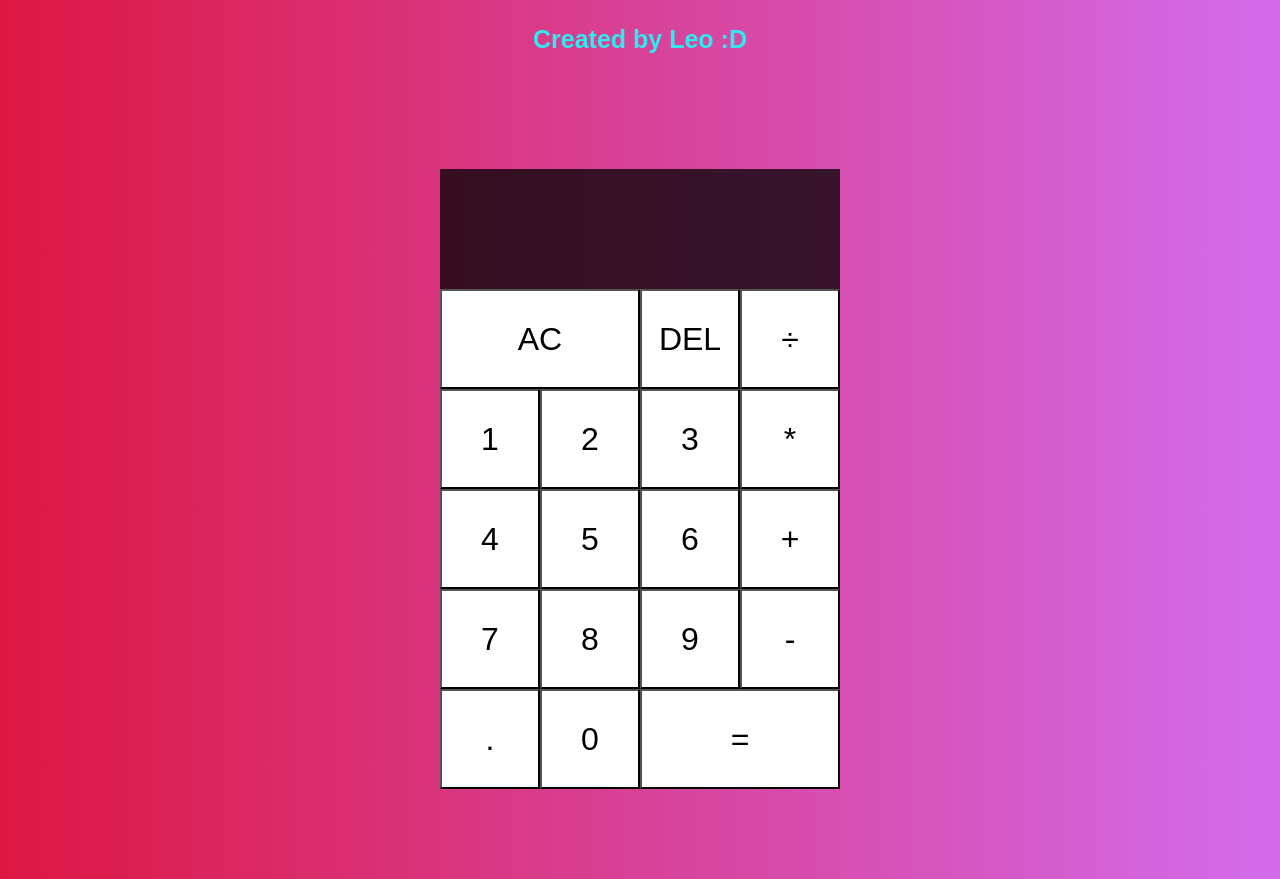
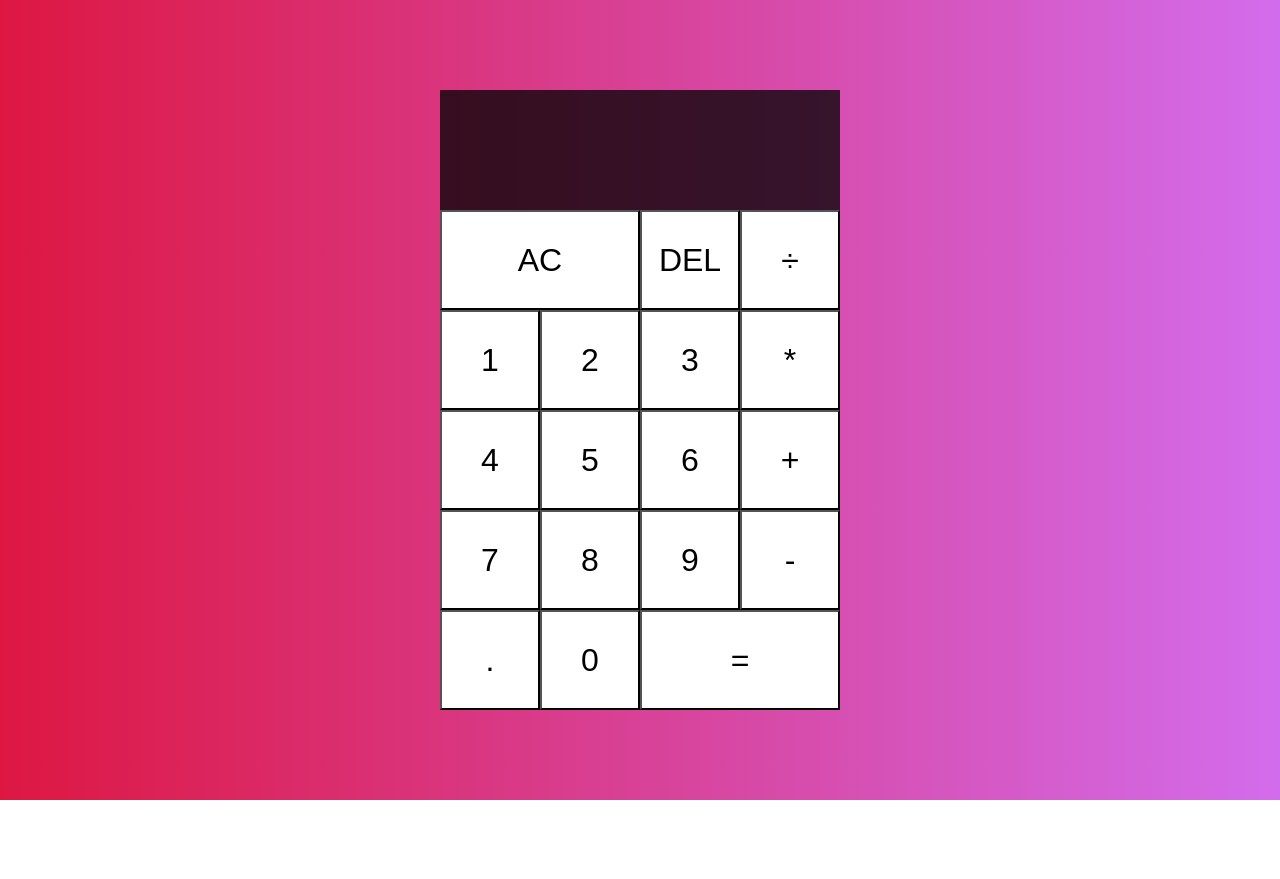
Before and after one commit to LeoCM889/Calculator, a website: page public/index.html in a window 1280 px wide. After the commit the page ends 800 px from the top, so only its background shows below. Drawn offline with Linux system fonts and the light colour scheme.

Commit message:
deleted created by leo text

```diff
--- a/public/index.html
+++ b/public/index.html
@@ -8,7 +8,6 @@
     <link rel="stylesheet" href="style.css">
 </head>
 <body>
-    <p>Created by Leo :D</p>
     <div class="calculator-grid">
         <div class="output">
             <div data-previous-operand class="previous-operand"></div>
--- a/public/style.css
+++ b/public/style.css
@@ -56,10 +56,3 @@ body {
     color: white;
     font-size: 2.5rem;
 }
-
-p {
-    font-size: 25px;
-    text-align: center;
-    font-weight: bold;
-    color: rgb(44, 235, 241);
-}
```
